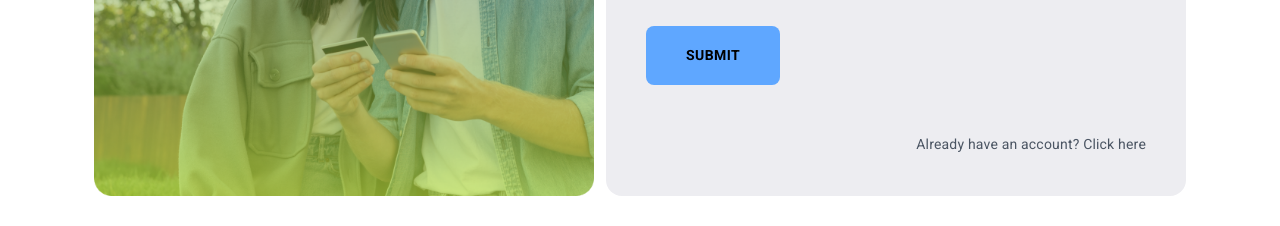
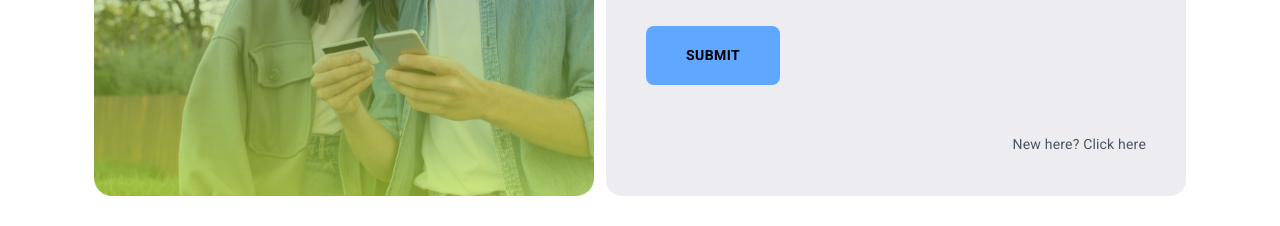
Before and after one commit to Dadedeji8/trustedged, a React (Create React App) app: page /authentication/sign-in in a window 1280 px wide. Shown: the part 1040-1266 px from the top of the page. Built offline with nearby package versions, Linux system fonts and the light colour scheme.

Commit message:
Update index.js

```diff
--- a/src/layouts/authentication/sign-in/index.js
+++ b/src/layouts/authentication/sign-in/index.js
@@ -183,7 +183,7 @@ function Basic() {
               </div>
               <div>
                 <p className='mt-2 text-gray-600 md:text-right text-[14px]'>
-                  <Link to={''}>Already have an account? <span>Click here</span> </Link>
+                  <Link to={'/authentication/sign-up'}>New here? <span>Click here</span> </Link>
                 </p>
               </div>
             </div>
```
